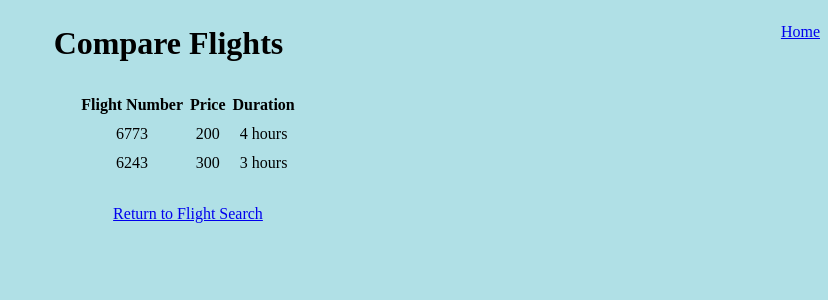
After one commit to sophiamallaro/Fundamentals-Project-Spring17, a PHP site: page /pages/compareFlights.html in a window 1280 px wide. The commit adds this page. Shown: the top 300 px of the page, without its empty margins (452-1280 px from the left). Run offline with PHP 8.4, Linux system fonts and the light colour scheme.

Commit message:
ALMOST THERE

```diff
--- a/Team9ARS/www/index.php
+++ b/Team9ARS/www/index.php
@@ -23,19 +23,20 @@ sec_session_start();
 	else if (login_check($mysqli) == true && $_SESSION['accountType'] == 'Manager') {
 		echo "<div style='float: right;'><a href='/pages/managerTools.html'>Manager Tools</a></div><br>";
     }
-	else{
+	else if (login_check($mysqli) == true){
 		echo "<div style='float: right;'><a href='pages/userInfo.html'>Account Information</a></div><br>";
 	}
 	if (login_check($mysqli) == true){
 		echo "<div style='float: right;'><a href='pages/logout.php'>Log out</a></div><br>";
 	}
 	?>
+
 </head>
 
 <body>
     <div style="font-size: 250%"></div><h1>Iowa Air</h1></div>
     <span class="center"><img src="/styles/travel-industry-air.jpg"></span>
-    <div style="font-size:200%"><a href="/pages/flightSearchCriteria.html">Search Flights</a></div>
+    <div style="font-size:200%"><a href="/pages/searchResults.html">Search Flights</a></div>
 
 </body>
 
--- /dev/null
+++ b/Team9ARS/www/pages/compareFlights.html
@@ -0,0 +1,41 @@
+<!DOCTYPE html>
+<html lang="en">
+<head>
+    <style>
+        body {background-color: powderblue;text-align: center;line-height: 1.4;}
+    </style>
+    <meta charset="UTF-8">
+    <title>Compare Flights</title>
+    <div style='float: right;'><a href="../index.php">Home</a></div>
+</head>
+<body>
+<h1>Compare Flights</h1>
+<table>
+    <style>
+        table, th, td {
+            text-align: center;
+            border-spacing: 5px;
+            style: "width:100%";
+            margin: 0 auto;
+        }
+    </style>
+    <tr>
+        <th>Flight Number</th>
+        <th>Price</th>
+        <th>Duration</th>
+    </tr>
+    <tr>
+        <td>6773</td>
+        <td>200</td>
+        <td>4 hours</td>
+    </tr>
+    <tr>
+        <td>6243</td>
+        <td>300</td>
+        <td>3 hours</td>
+    </tr>
+</table></div><br>
+<a href="searchResults.php">Return to Flight Search</a>
+
+</body>
+</html>
```
Also changed, not shown: Team9ARS/www/includes/process_booking.php (+36 -18 lines), Team9ARS/www/pages/createAccount.html (added, +14 -0 lines), Team9ARS/www/pages/myFlights.php (added, +16 -0 lines), Team9ARS/www/pages/purchases.php (added, +40 -0 lines), Team9ARS/www/pages/userInfo.html (+8 -2 lines).
